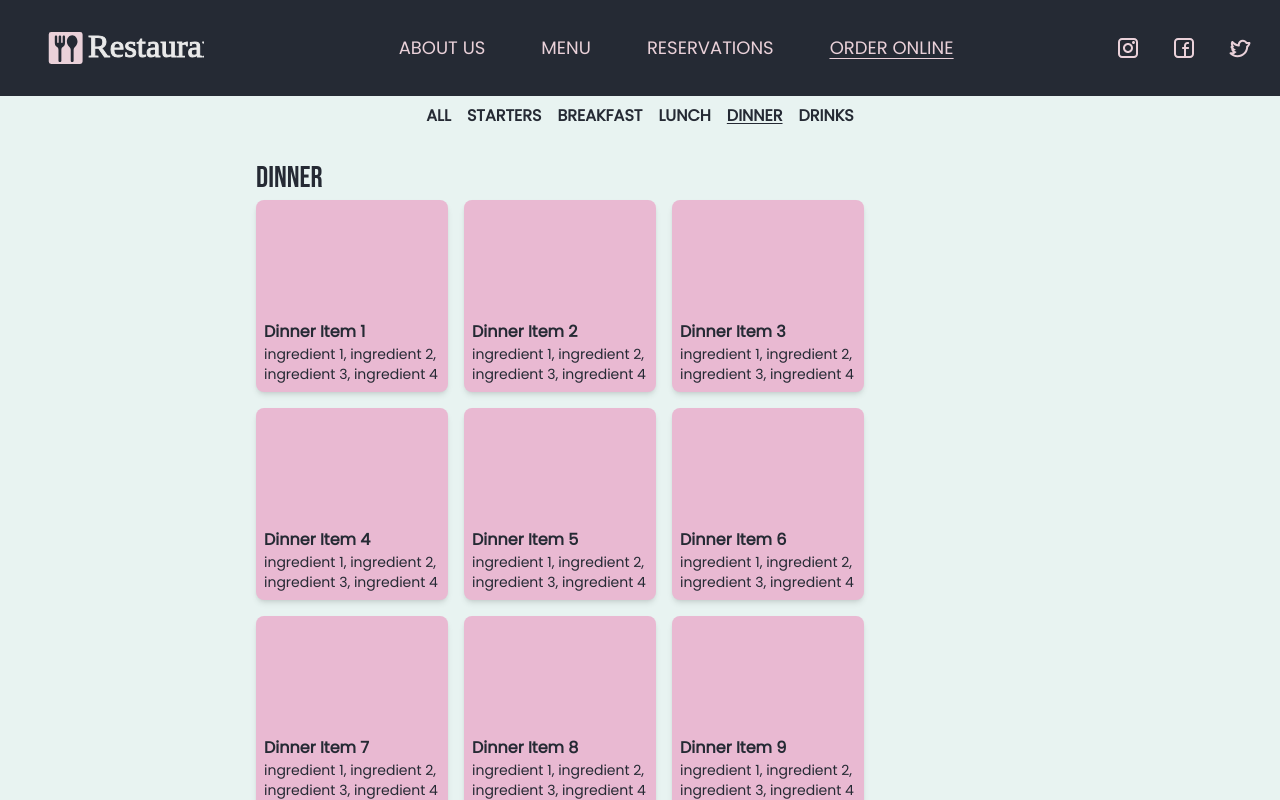
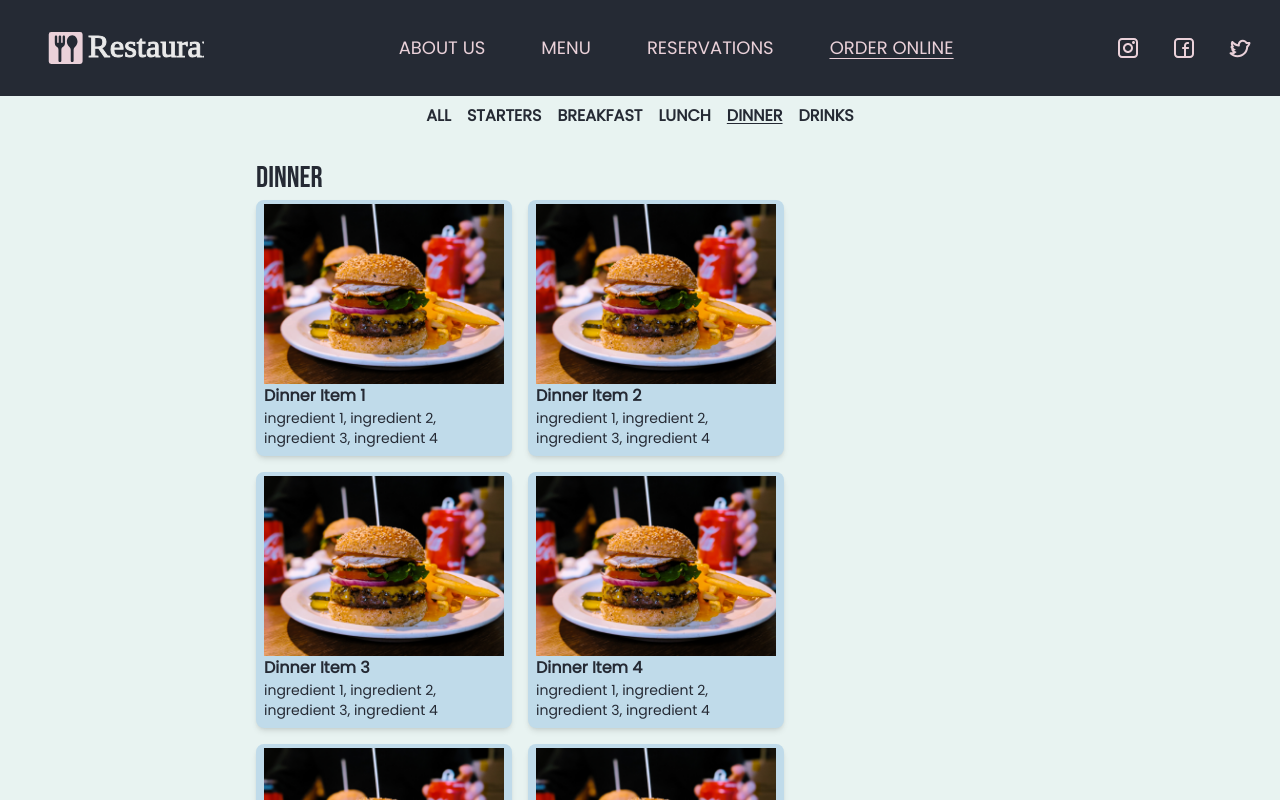
Before and after one commit to THallerJ/restaurant-next, a Next.js app: page /order/dinner in a window 1280 px wide. Built offline with nearby package versions, Linux system fonts and the light colour scheme.

Commit message:
added images

```diff
--- a/src/app/order/components/MenuItem.tsx
+++ b/src/app/order/components/MenuItem.tsx
@@ -1,9 +1,11 @@
 import React from "react";
 import { menuItem } from "@/types";
+import Image from "next/image";
 
 const MenuItem = ({ item }: { item: menuItem }) => {
   return (
-    <div className="flex h-48 w-48 flex-col justify-end rounded-lg bg-third p-2 shadow-md">
+    <div className="flex h-64 w-64 flex-col justify-end rounded-lg bg-second p-2 shadow-md">
+      {item.image ? <Image src={item.image} alt={item.name} /> : null}
       <span className="font-semibold text-dark">{item.name}</span>
       <span className="text-sm text-dark">{item.details}</span>
     </div>
```
